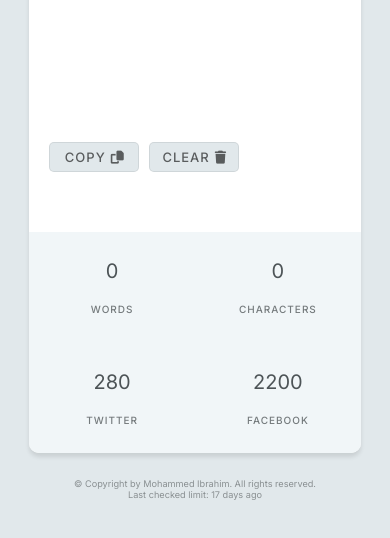
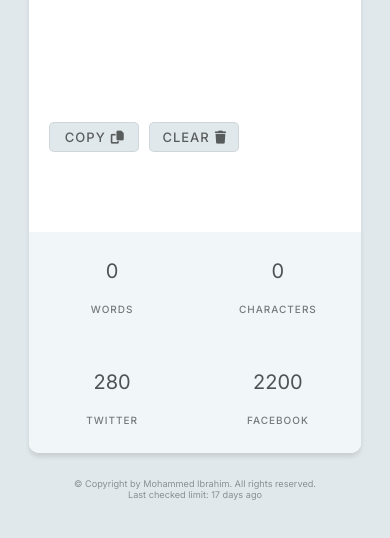
Before and after one commit to IBu00/Word-Analytics, a plain HTML site: page index.html in a window 390 px wide. Shown: the part 276-814 px from the top of the page. Drawn offline with Linux system fonts and the light colour scheme.

Commit message:
Update css 2.0

```diff
--- a/style.css
+++ b/style.css
@@ -219,6 +219,6 @@ footer {
 @media (max-width: 700px) {
 
     button {
-        margin-top: 280px;
+        margin-top: 260px;
     }
 }
```
